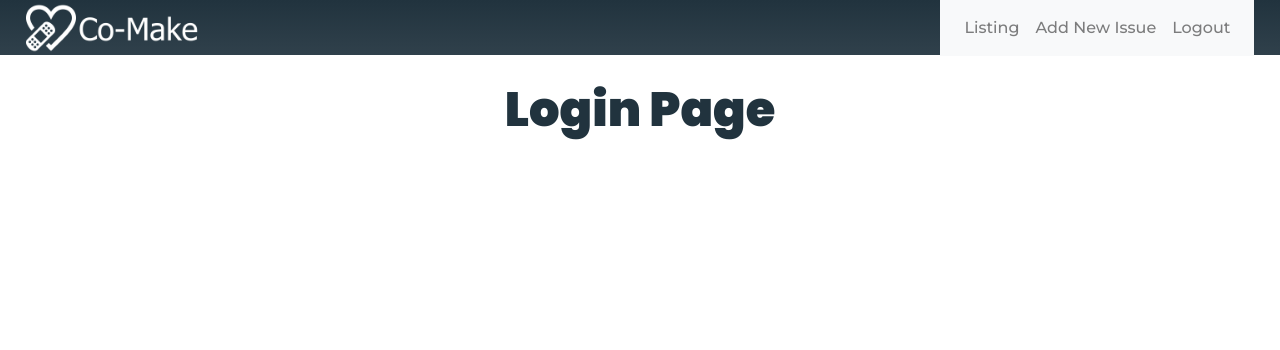
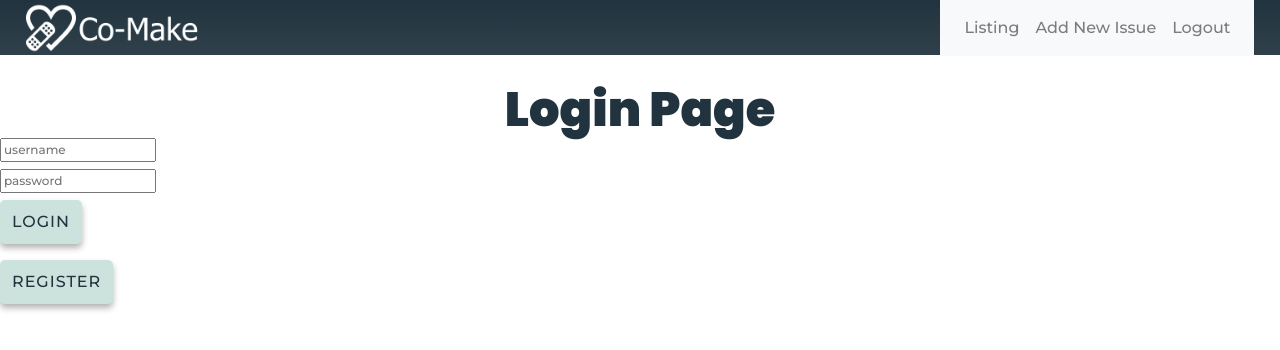
Before and after one commit to co-make-2-bh/frontend, a React (Create React App) app in the folder co-make/: page / in a window 1280 px wide. Shown: the top 350 px of the page. Built offline with nearby package versions, Linux system fonts and the light colour scheme.

Commit message:
created the login form, need backend link

```diff
--- a/co-make/package.json
+++ b/co-make/package.json
@@ -13,7 +13,8 @@
     "react-router-dom": "^5.2.0",
     "react-scripts": "3.4.3",
     "reactstrap": "^8.6.0",
-    "styled-components": "^5.2.0"
+    "styled-components": "^5.2.0",
+    "yup": "^0.29.3"
   },
   "scripts": {
     "start": "react-scripts start",
--- a/co-make/src/App.js
+++ b/co-make/src/App.js
@@ -6,8 +6,10 @@ import Header from "./components/Header";
 import CreateIssueForm from "./components/CreateIssueForm";
 import EditIssueForm from "./components/EditIssueForm";
 import ListingPage from "./components/ListingPage";
+import Login from './components/LoginForm';
 import { ContextObject } from "./contexts/context";
 import { StyledH1 } from "./components/ListingPage";
+
 
 function App() {
   // axiosWithAuth()
@@ -32,6 +34,7 @@ function App() {
         <Header />
         <Route exact path="/">
           <StyledH1>Login Page</StyledH1>
+          <Login />
         </Route>
         <PrivateRoute path="/listings" component={ListingPage} />
         <PrivateRoute exact path="/createIssue" component={CreateIssueForm} />
--- /dev/null
+++ b/co-make/src/Components/LoginForm.js
@@ -0,0 +1,105 @@
+import React, { useState, useEffect }  from 'react';
+import axios from 'axios';
+import formSchema from '../Validation/formSchema';
+import * as yup from 'yup';
+
+const Login = (props) => {
+
+    // initial state
+    const initialValues = {
+        username: '',
+        password: '',
+    }
+
+    const initialErrors = {
+        username: '',
+        password: '',
+    }
+
+    const [formValues, setFormValues] = useState(initialValues)
+    const [errors, setErrors] = useState(initialErrors)
+    const [buttonDisabled, setButtonDisabled] = useState(true)
+
+    //Change function
+
+    const onChange = evt => {
+
+        const { name, value } = evt.target
+        validateChange(name, value);
+        setFormValues({ ...formValues, [name]: value, })
+    }
+
+    // yup schema
+    useEffect(() => {
+        formSchema.isValid(formValues).then((valid) => {
+          setButtonDisabled(!valid);
+        });
+      }, [formValues]);
+
+
+   const validateChange = (name, value) => {
+    yup
+      .reach(formSchema, name)
+      .validate(value)
+      .then((valid) => {
+        setErrors({ ...errors, [name]: "" });
+      })
+      .catch((err) => {
+        setErrors({ ...errors, [name]: err.errors[0] });
+      });
+
+  };
+
+    //Submit function
+
+    const onSubmit = evt => {
+        evt.preventDefault();
+        axios.post('',formValues)
+            .then(res => {
+
+            })
+            .catch(err => {
+                console.log(err)
+            })
+            .finally(() => {
+                setFormValues(initialValues);
+            })
+            console.log(formValues);
+    }
+
+    return (
+        <form onSubmit={onSubmit}>
+            <label>
+                <input
+                type='text'
+                name='username'
+                placeholder='username'
+                value={formValues.username}
+                onChange={onChange}
+                />
+            </label>
+            <br></br>
+            <label>
+                <input
+                type='password'
+                name='password'
+                placeholder='password'
+                value={formValues.password}
+                onChange={onChange}
+                />
+            </label>
+            <br></br>
+            <button type='submit' disabled={buttonDisabled}>Login</button>
+            <div className ='errors'>
+                <p>{errors.username}</p>
+                <p>{errors.password}</p>
+            </div>
+            <button>Register</button>
+
+
+        </form>
+    )
+
+}
+
+export default Login;
--- /dev/null
+++ b/co-make/src/Validation/formSchema.js
@@ -0,0 +1,8 @@
+import * as yup from 'yup';
+
+const formSchema = yup.object().shape({
+    username: yup.string().min(2,'Please enter a username').required('Please enter a username'),
+    password: yup.string().min(6,'Please enter a valid password').required('Please enter a valid password')
+});
+
+export default formSchema;
```
Also changed, not shown: 1 other file (tests, documents, lock files or other folders).
